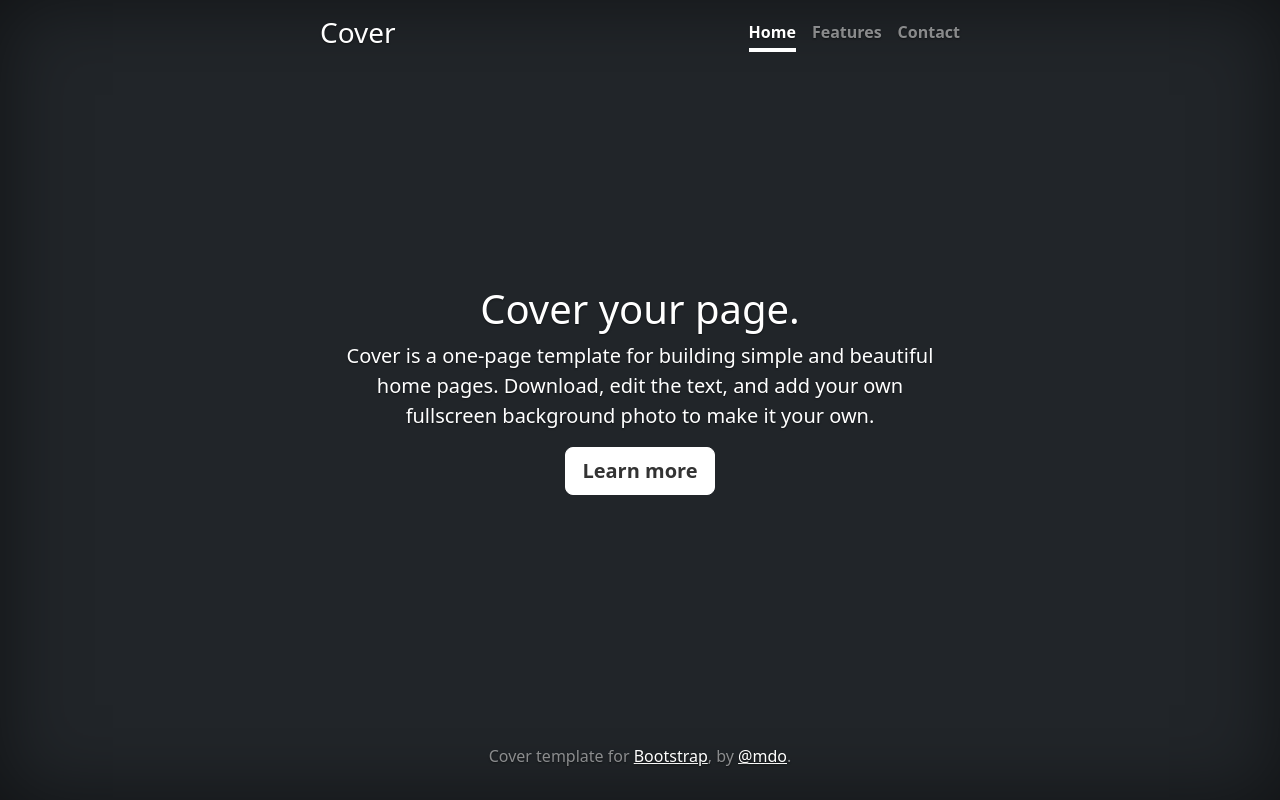
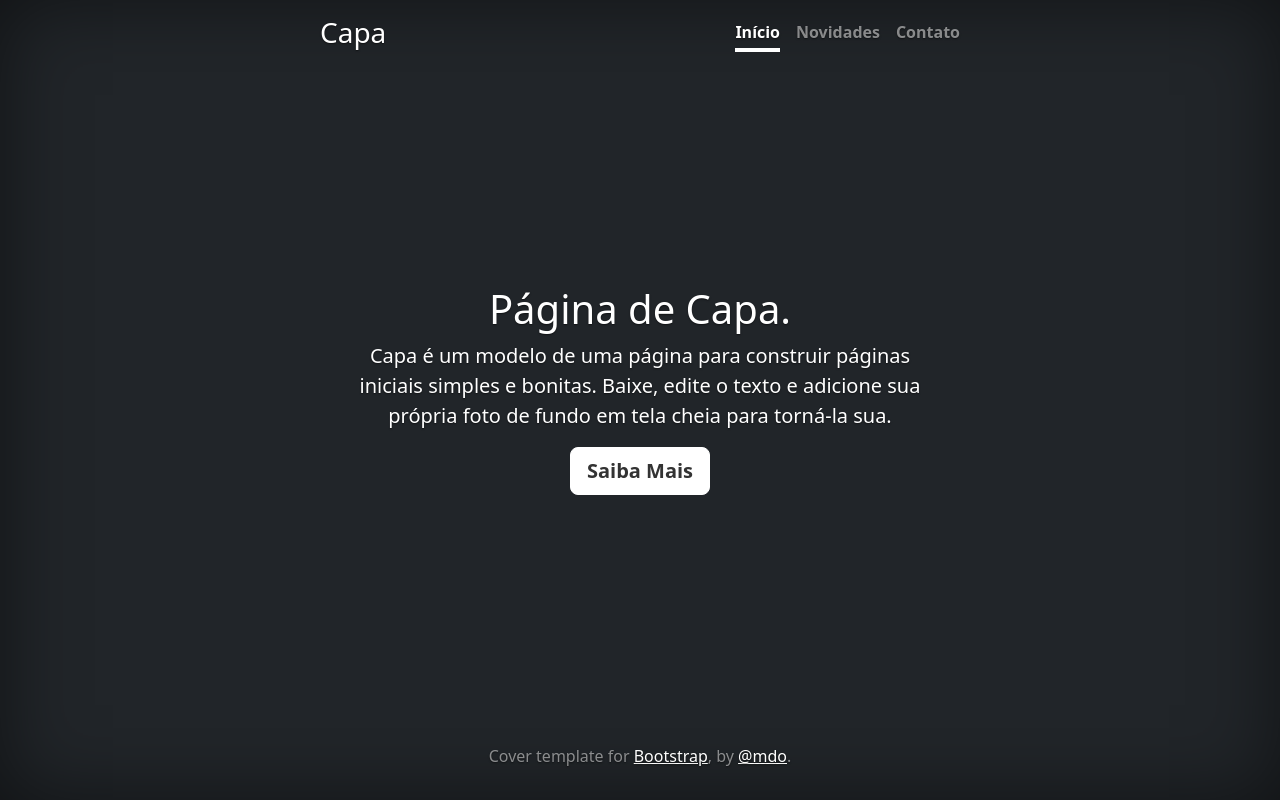
Before and after one commit to dudafontinele/Portfolio-pessoal, a plain HTML site: page index.html in a window 1280 px wide. Drawn offline with nearby package versions, Linux system fonts and the light colour scheme.

Commit message:
Traduz a página do index

```diff
--- a/index.html
+++ b/index.html
@@ -32,19 +32,19 @@
 <div class="cover-container d-flex w-100 h-100 p-3 mx-auto flex-column">
   <header class="mb-auto">
     <div>
-      <h3 class="float-md-start mb-0">Cover</h3>
+      <h3 class="float-md-start mb-0">Capa</h3>
       <nav class="nav nav-masthead justify-content-center float-md-end">
-        <a class="nav-link active" aria-current="page" href="#">Home</a>
-        <a class="nav-link" href="#">Features</a>
-        <a class="nav-link" href="#">Contact</a>
+        <a class="nav-link active" aria-current="page" href="#">Início</a>
+        <a class="nav-link" href="#">Novidades</a>
+        <a class="nav-link" href="#">Contato</a>
       </nav>
     </div>
   </header>
   <main class="px-3">
-    <h1>Cover your page.</h1>
-    <p class="lead">Cover is a one-page template for building simple and beautiful home pages. Download, edit the text, and add your own fullscreen background photo to make it your own.</p>
+    <h1>Página de Capa.</h1>
+    <p class="lead">Capa é um modelo de uma página para construir páginas iniciais simples e bonitas. Baixe, edite o texto e adicione sua própria foto de fundo em tela cheia para torná-la sua.</p>
     <p class="lead">
-      <a href="#" class="btn btn-lg btn-secondary fw-bold border-white bg-white">Learn more</a>
+      <a href="#" class="btn btn-lg btn-secondary fw-bold border-white bg-white">Saiba Mais</a>
     </p>
   </main>
   <footer class="mt-auto text-white-50">
```
